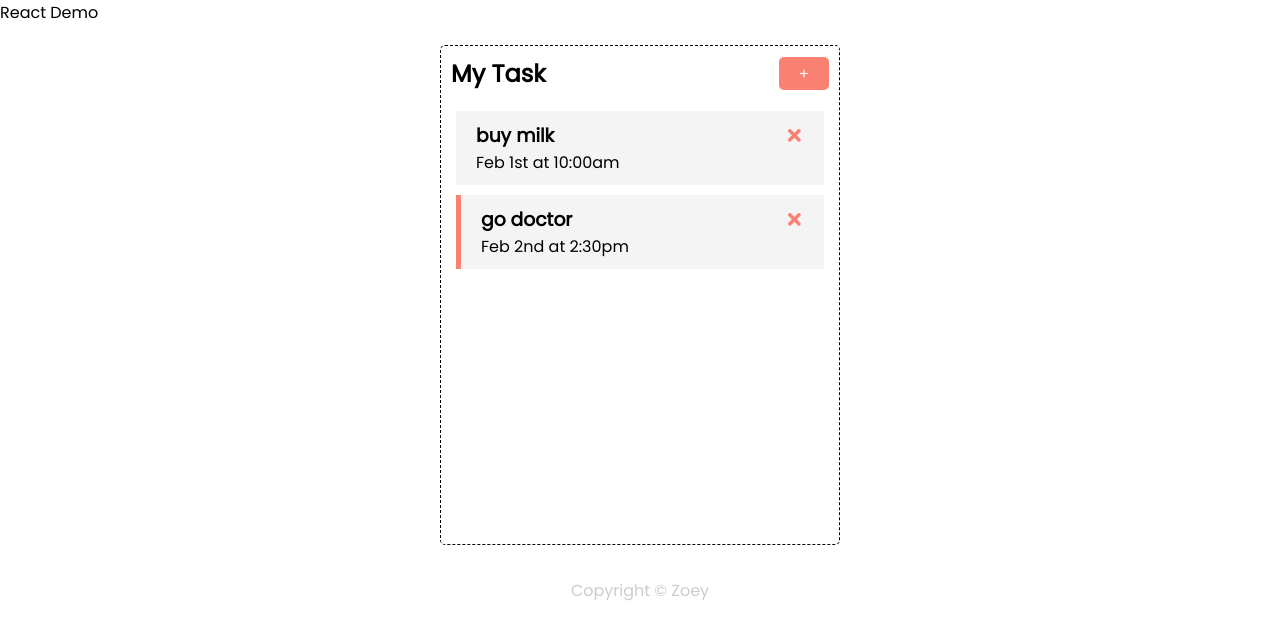
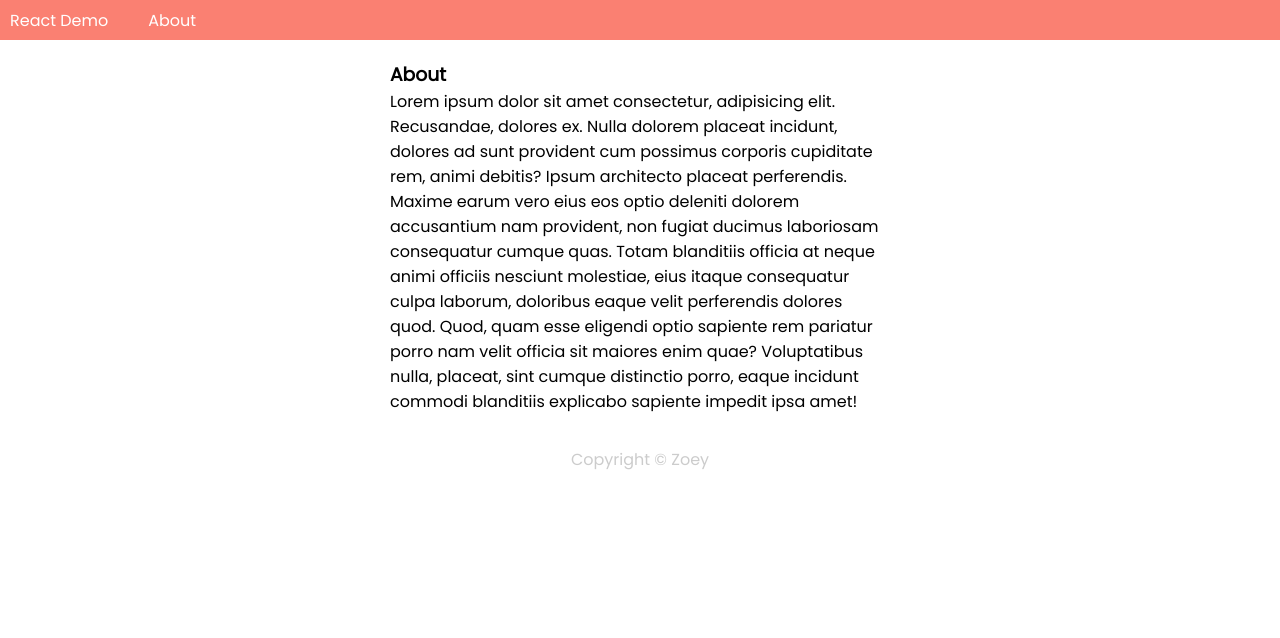
Before and after one commit to JingyiNiu/react-task-tracker, a React (Create React App) app: page /about in a window 1280 px wide. Shown: the top 638 px of the page. Built offline with nearby package versions, Linux system fonts and the light colour scheme; data requests are answered from the project's data file.

Commit message:
install react-router-dom and create about component

```diff
--- a/db.json
+++ b/db.json
@@ -11,6 +11,12 @@
       "text": "go doctor",
       "day": "Feb 2nd at 2:30pm",
       "reminder": true
+    },
+    {
+      "text": "fghdgh",
+      "day": "dfghdgfh",
+      "reminder": false,
+      "id": 3
     }
   ]
 }
--- a/package.json
+++ b/package.json
@@ -10,6 +10,7 @@
     "react": "^17.0.2",
     "react-dom": "^17.0.2",
     "react-icons": "^4.2.0",
+    "react-router-dom": "^5.2.0",
     "react-scripts": "4.0.3",
     "web-vitals": "^1.1.2"
   },
@@ -18,7 +19,7 @@
     "build": "react-scripts build",
     "test": "react-scripts test",
     "eject": "react-scripts eject",
-    "server":"json-server --watch db.json --port 5000"
+    "server": "json-server --watch db.json --port 5000"
   },
   "eslintConfig": {
     "extends": [
--- a/src/App.js
+++ b/src/App.js
@@ -1,8 +1,10 @@
 import { useState, useEffect } from "react";
+import { BrowserRouter as Router, Route } from "react-router-dom";
 
 import Header from "./components/Header/Header.component";
 import Footer from "./components/Footer/Footer.component";
 import TaskContainer from "./components/TaskContainer/TaskContainer.component";
+import About from "./components/About/About.component";
 
 import "./App.css";
 
@@ -26,11 +28,30 @@
     return data;
   };
 
+  // Fetch task
+  const fetchTask = async (id) => {
+    const res = await fetch(`http://localhost:5000/tasks/${id}`);
+    const data = await res.json();
+    return data;
+  };
+
   // Add task
-  const addTask = (task) => {
-    const id = Math.floor(Math.random() * 10000) + 1;
-    const newTask = { id, ...task };
-    setTasks([...tasks, newTask]);
+  const addTask = async (task) => {
+    const res = await fetch("http://localhost:5000/tasks", {
+      method: "POST",
+      headers: {
+        "Content-type": "application/json",
+      },
+      body: JSON.stringify(task),
+    });
+
+    const data = await res.json();
+
+    setTasks([...tasks, data]);
+
+    // const id = Math.floor(Math.random() * 10000) + 1;
+    // const newTask = { id, ...task };
+    // setTasks([...tasks, newTask]);
   };
 
   // Delete task
@@ -40,17 +61,35 @@
   };
 
   // Toggle reminder
-  const toggleReminder = (id) => {
+  const toggleReminder = async (id) => {
+    const taskToToggle = await fetchTask(id);
+    const updTask = { ...taskToToggle, reminder: !taskToToggle.reminder };
+
+    const res = await fetch(`http://localhost:5000/tasks/${id}`, {
+      method: "PUT",
+      headers: {
+        "Content-type": "application/json",
+      },
+      body: JSON.stringify(updTask),
+    });
+
+    const data = await res.json();
+
     setTasks(
       tasks.map((task) =>
-        task.id === id ? { ...task, reminder: !task.reminder } : task
+        task.id === id ? { ...task, reminder: data.reminder } : task
       )
     );
   };
 
   return (
+    <Router>
       <div>
         <Header />
+        <Route
+          path='/'
+          exact
+          render={(props) => (
             <TaskContainer
               tasks={tasks}
               onDelete={deleteTask}
@@ -59,8 +98,13 @@
               showAddTask={showAddTask}
               setShowAddTask={setShowAddTask}
             />
+          )}
+        />
+
+        <Route path='/about' component={About} />
         <Footer />
       </div>
+    </Router>
   );
 }
 
--- /dev/null
+++ b/src/components/About/About.component.jsx
@@ -0,0 +1,14 @@
+import React from "react";
+
+import "./About.styles.css";
+
+const About = () => {
+  return (
+    <div className='about-container'>
+      <h3>About</h3>
+      <p>Lorem ipsum dolor sit amet consectetur, adipisicing elit. Recusandae, dolores ex. Nulla dolorem placeat incidunt, dolores ad sunt provident cum possimus corporis cupiditate rem, animi debitis? Ipsum architecto placeat perferendis. Maxime earum vero eius eos optio deleniti dolorem accusantium nam provident, non fugiat ducimus laboriosam consequatur cumque quas. Totam blanditiis officia at neque animi officiis nesciunt molestiae, eius itaque consequatur culpa laborum, doloribus eaque velit perferendis dolores quod. Quod, quam esse eligendi optio sapiente rem pariatur porro nam velit officia sit maiores enim quae? Voluptatibus nulla, placeat, sint cumque distinctio porro, eaque incidunt commodi blanditiis explicabo sapiente impedit ipsa amet!</p>
+    </div>
+  );
+};
+
+export default About;
--- /dev/null
+++ b/src/components/About/About.styles.css
@@ -0,0 +1,4 @@
+.about-container{
+    max-width: 500px;
+    margin:20px auto;
+}
--- a/src/components/header/header.component.jsx
+++ b/src/components/header/header.component.jsx
@@ -1,10 +1,16 @@
 import React from "react";
+import { Link } from "react-router-dom";
 
 import "./Header.styles.css";
 
 const Header = () => {
   return (
-    <nav>React Demo</nav>
+    <nav className="navbar">
+      <div className="navbar-nav">
+        <Link to='/' className="nav-link">React Demo</Link>
+        <Link to='/about' className="nav-link">About</Link>
+      </div>
+    </nav>
   );
 };
 
--- a/src/components/header/header.styles.css
+++ b/src/components/header/header.styles.css
@@ -0,0 +1,13 @@
+.navbar {
+  min-height: 40px;
+  background-color: salmon;
+  display: flex;
+  align-items: center;
+}
+
+.nav-link {
+  text-decoration: none;
+  color: #fff;
+  padding: 0 10px;
+  margin-right: 20px;
+}
```
Also changed, not shown: 1 other file (tests, documents, lock files or other folders). Lines whose indentation alone changed are shown as unchanged.
